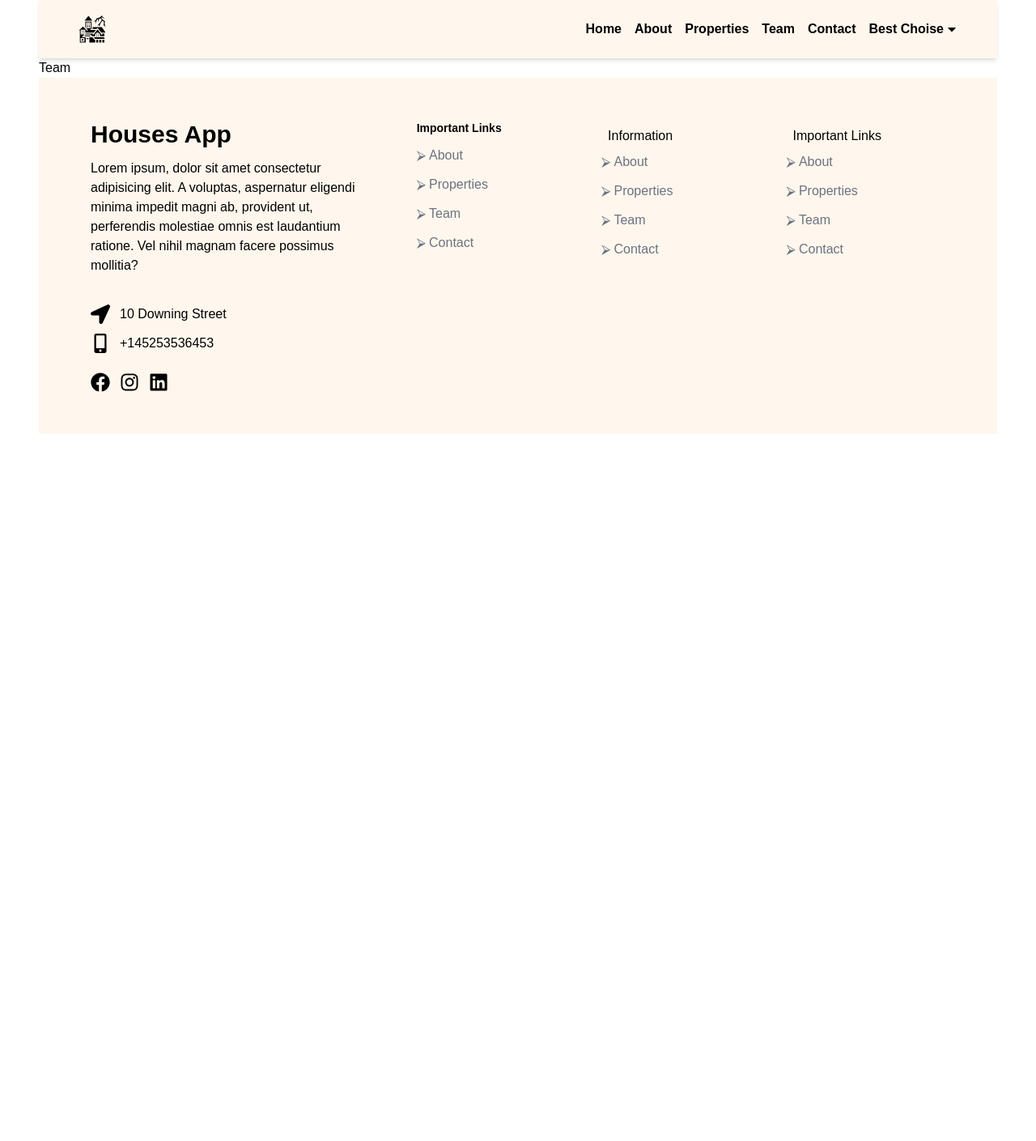
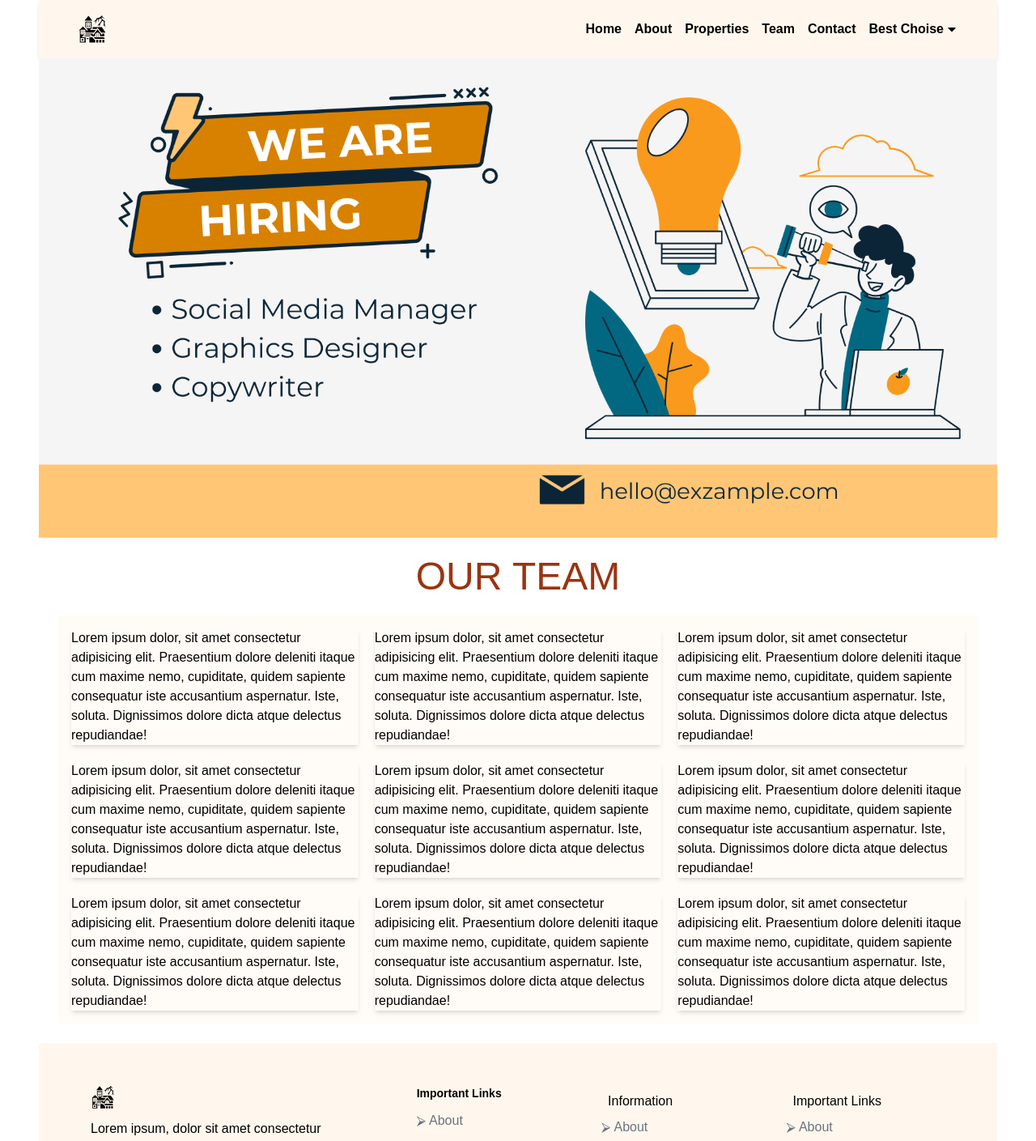
Before and after one commit to ch13Nataliia/houses-app, a React (Vite) app: page /team in a window 1280 px wide. Shown: the top 1409 px of the page at 81% size. Before the commit the page ends 800 px from the top, so only its background shows below. Built offline with nearby package versions, Linux system fonts and the light colour scheme.

Commit message:
added team page

```diff
--- a/src/components/Footer.jsx
+++ b/src/components/Footer.jsx
@@ -25,7 +25,7 @@ function Footer() {
             {/* company details */}
             <div className="py-8 px-4">
               <h1 className="sm:text-3xl text-xl font-bold sm:text-left text-justify mb-3">
-                Houses App
+                <GiSpookyHouse />
               </h1>
               <p>
                 Lorem ipsum, dolor sit amet consectetur adipisicing elit. A
--- a/src/components/Hero/BannerOne.jsx
+++ b/src/components/Hero/BannerOne.jsx
@@ -1,31 +1,15 @@
 import BannerImg from '../../assets/images/big-ban.jpg';
 function BannerOne() {
-  const bgImage = {
+  const bgStyle = {
     backgroundImage: `url(${BannerImg})`,
-    backgroundPOsition: 'center',
+    backgroundPosition: 'center',
     backgroundRepeat: 'no-repeat',
     backgroundSize: 'cover',
     width: '100%',
+
   };
   return (
-    <>
-      <div className="">
-        <div
-          className="min-h-[400px] sm:min-h-[450px] justify-center items-center opacity-50"
-          style={bgImage}
-        >
-          <h1 className="text-5xl z-40 text-orange-800 font-semibold uppercase text-center items-center justify-center">
-            About Us{' '}
-          </h1>
-          <p className="text-3xl text-orange-800 font-semibold uppercase text-center ">
-            Lorem ipsum dolor sit amet consectetur, adipisicing elit. Dolor,
-            nulla error natus optio quibusdam vel libero aut quasi eaque,
-            voluptate alias sapiente mollitia beatae vitae nihil porro magnam!
-            Provident, ullam.
-          </p>
-        </div>
-      </div>
-    </>
+<div style={bgStyle}></div>
   );
 }
 
--- /dev/null
+++ b/src/components/Hero/BannerTeam.jsx
@@ -0,0 +1,9 @@
+// import React from 'react'
+
+function BannerTeam() {
+  return (
+    <div>BannerTeam</div>
+  )
+}
+
+export default BannerTeam
--- a/src/components/Layout.jsx
+++ b/src/components/Layout.jsx
@@ -1,7 +1,6 @@
 import { Outlet } from 'react-router-dom';
 import Header from './Navbar/Header';
 import Footer from './Footer';
-
 
 function Layout() {
   return (
@@ -11,7 +10,6 @@ function Layout() {
       </header>
       <main>
         <div>
-
           <Outlet />
         </div>
       </main>
--- a/src/pages/AboutUs.jsx
+++ b/src/pages/AboutUs.jsx
@@ -10,10 +10,10 @@ function AboutUs() {
         <BannerTwo />
       </div>
       <div className='text-center  mx-auto'>
-        <h1 className="text-4xl bg-clip-text text-transparent bg-gradient-to-r from-orange-800 to-orange-200 p-8 ">
+        <h1 className="text-4xl bg-clip-text text-transparent bg-gradient-to-r from-orange-800 to-orange-200 p-4 ">
           Info About Our Company
         </h1>
-        <div className="container grid grid-cols-1 md:grid-cols-2 my-4 justify-between gap-2">
+        <div className="container grid grid-cols-1 md:grid-cols-2 my-2 justify-between gap-2">
           <div className='opacity-70'>
             <img src={Img1} alt="" className='rounded-md' />
           </div>
--- a/src/pages/Properties.jsx
+++ b/src/pages/Properties.jsx
@@ -6,8 +6,16 @@ import Img4 from '../assets/housesImg/FoursHouse1.webp';
 import Img5 from '../assets/housesImg/fiveHouse1.webp';
 import Img6 from '../assets/housesImg/sixHouse1.webp';
 
+import BannerProp from '../assets/2.png';
+
+const bgImage = {
+  backgroundImage: `url(${BannerProp})`,
+  backgroundPosition: 'center',
+  backgroundRepeat: 'no-repeat',
+  backgroundSize: 'cover',
+  width: '100%',
+};
 function Properties() {
-
   const ServisesData = [
     {
       id: 1,
@@ -62,6 +70,7 @@ function Properties() {
 
   return (
     <>
+    <div style={bgImage}><img src={BannerProp} alt="" /></div>
       <div className="py-10">
         <div className="container">
           {/* header */}
@@ -82,11 +91,13 @@ function Properties() {
             {ServisesData.map((data) => (
               <>
                 <div className="rounded-2xl bg-white shadow-md hover:bg-orange-50/50 relative group max-w-[400px]  ">
-                  <div className="h-[250px] " >
+                  <div className="h-[250px] ">
                     <img src={data.img} alt="photos" />
                   </div>
                   <div className=" text-center p-4 ">
-                    <h2 className='text-2xl font-bold uppercase'>{data.title}</h2>
+                    <h2 className="text-2xl font-bold uppercase">
+                      {data.title}
+                    </h2>
                     <p>{data.description}</p>
                     <button
                       onClick={() => {}}
--- a/src/pages/Team.jsx
+++ b/src/pages/Team.jsx
@@ -1,9 +1,85 @@
 // import React from 'react'
+import BannerTeam from '../assets/3.png';
 
+const bgImage = {
+  backgroundImage: `url(${BannerTeam})`,
+  backgroundPosition: 'center',
+  backgroundRepeat: 'no-repeat',
+  backgroundSize: 'cover',
+  width: '100%',
+};
 function Team() {
   return (
-    <div>Team</div>
-  )
+    <>
+      <div style={bgImage}>
+        <img src={BannerTeam} alt="" />
+      </div>
+      <div>
+        <h1 className="text-5xl uppercase text-center text-orange-800 m-6">
+          our team
+        </h1>
+      </div>
+      <div className="bg-orange-50/50 m-6">
+        <div className="container grid grid-cols-1 gap-8 sm:gap-8 md:grid-cols-2 md:gap-5 lg:grid-cols-3 place-items-center bg-ornage-50/50 p-4">
+          <div className="shadow-md">
+            Lorem ipsum dolor, sit amet consectetur adipisicing elit.
+            Praesentium dolore deleniti itaque cum maxime nemo, cupiditate,
+            quidem sapiente consequatur iste accusantium aspernatur. Iste,
+            soluta. Dignissimos dolore dicta atque delectus repudiandae!
+          </div>
+          <div className="shadow-md">
+            Lorem ipsum dolor, sit amet consectetur adipisicing elit.
+            Praesentium dolore deleniti itaque cum maxime nemo, cupiditate,
+            quidem sapiente consequatur iste accusantium aspernatur. Iste,
+            soluta. Dignissimos dolore dicta atque delectus repudiandae!
+          </div>
+          <div className="shadow-md">
+            Lorem ipsum dolor, sit amet consectetur adipisicing elit.
+            Praesentium dolore deleniti itaque cum maxime nemo, cupiditate,
+            quidem sapiente consequatur iste accusantium aspernatur. Iste,
+            soluta. Dignissimos dolore dicta atque delectus repudiandae!
+          </div>
+          <div className="shadow-md">
+            Lorem ipsum dolor, sit amet consectetur adipisicing elit.
+            Praesentium dolore deleniti itaque cum maxime nemo, cupiditate,
+            quidem sapiente consequatur iste accusantium aspernatur. Iste,
+            soluta. Dignissimos dolore dicta atque delectus repudiandae!
+          </div>
+
+          <div className="shadow-md">
+            Lorem ipsum dolor, sit amet consectetur adipisicing elit.
+            Praesentium dolore deleniti itaque cum maxime nemo, cupiditate,
+            quidem sapiente consequatur iste accusantium aspernatur. Iste,
+            soluta. Dignissimos dolore dicta atque delectus repudiandae!
+          </div>
+          <div className="shadow-md">
+            Lorem ipsum dolor, sit amet consectetur adipisicing elit.
+            Praesentium dolore deleniti itaque cum maxime nemo, cupiditate,
+            quidem sapiente consequatur iste accusantium aspernatur. Iste,
+            soluta. Dignissimos dolore dicta atque delectus repudiandae!
+          </div>
+          <div className="shadow-md">
+            Lorem ipsum dolor, sit amet consectetur adipisicing elit.
+            Praesentium dolore deleniti itaque cum maxime nemo, cupiditate,
+            quidem sapiente consequatur iste accusantium aspernatur. Iste,
+            soluta. Dignissimos dolore dicta atque delectus repudiandae!
+          </div>
+          <div className="shadow-md">
+            Lorem ipsum dolor, sit amet consectetur adipisicing elit.
+            Praesentium dolore deleniti itaque cum maxime nemo, cupiditate,
+            quidem sapiente consequatur iste accusantium aspernatur. Iste,
+            soluta. Dignissimos dolore dicta atque delectus repudiandae!
+          </div>
+          <div className="shadow-md">
+            Lorem ipsum dolor, sit amet consectetur adipisicing elit.
+            Praesentium dolore deleniti itaque cum maxime nemo, cupiditate,
+            quidem sapiente consequatur iste accusantium aspernatur. Iste,
+            soluta. Dignissimos dolore dicta atque delectus repudiandae!
+          </div>
+        </div>
+      </div>
+    </>
+  );
 }
 
-export default Team
+export default Team;
```
Also changed, not shown: src/assets/3.png (added), 1 other file (tests, documents, lock files or other folders).
